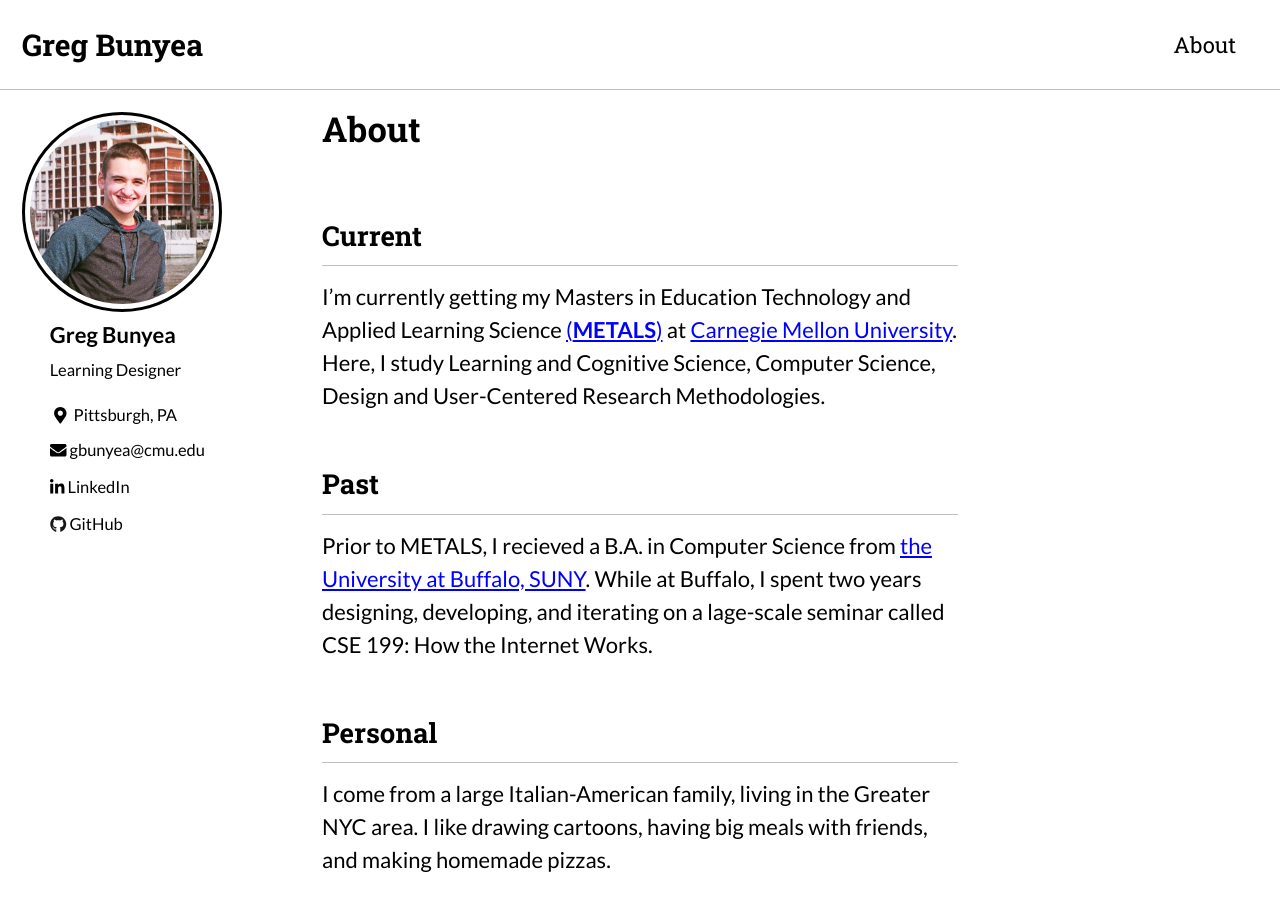
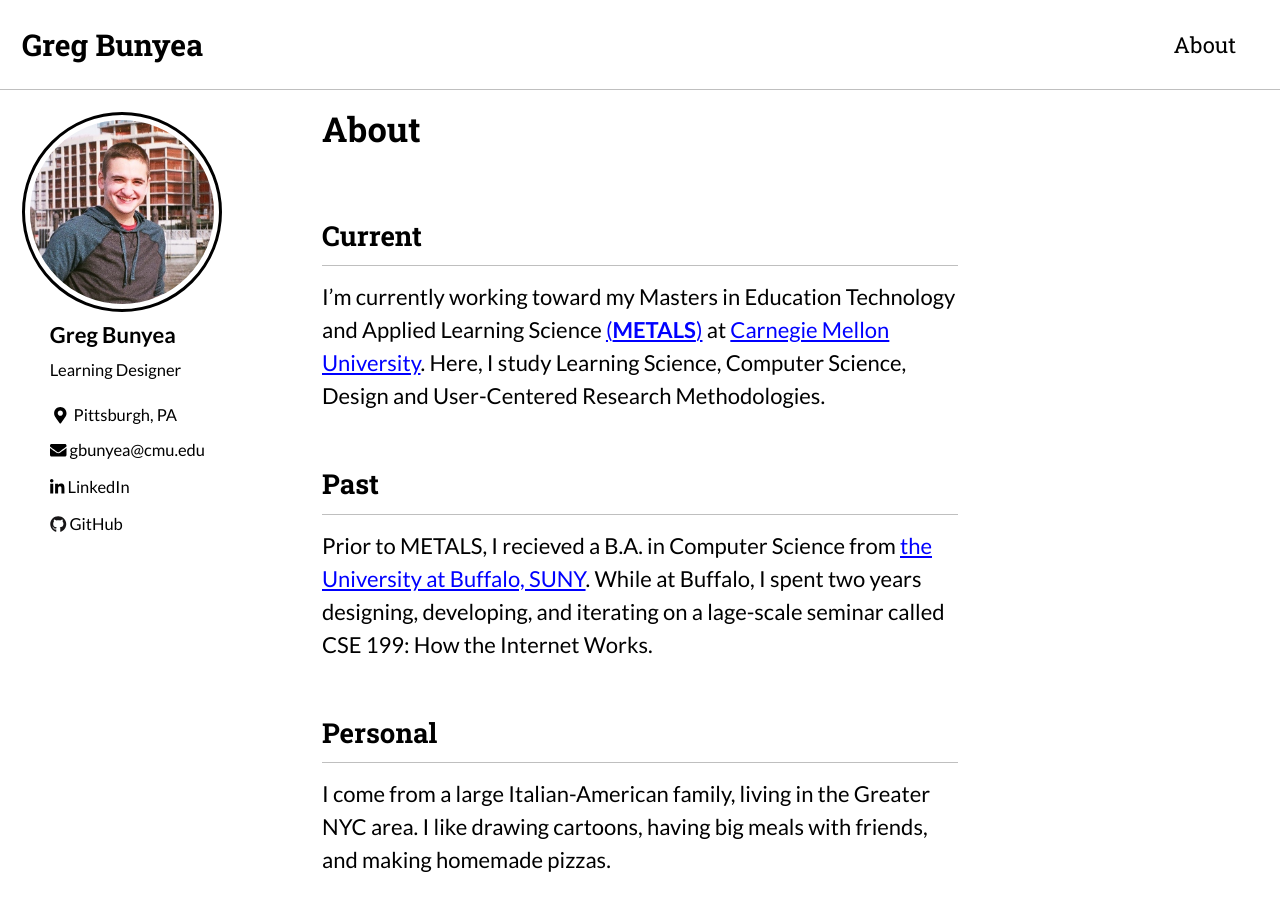
Before and after one commit to gjbunyea/www, a Jekyll site: the page built from _pages/about.md, in a window 1280 px wide and 900 px high. Built offline with Jekyll 4.4.1, drawn with Linux system fonts in a browser that asks for light colours; cached includes are drawn as plain includes; nearby versions of some CDN libraries.

```diff
--- a/_pages/about.md
+++ b/_pages/about.md
@@ -4,10 +4,10 @@ title: About
 permalink: /about/
 ---
 ## Current
-I'm currently getting my Masters in Education Technology and Applied Learning Science [(**METALS**)](https://metals.hcii.cmu.edu) at [Carnegie Mellon University](cmu.edu). Here, I study Learning and Cognitive Science, Computer Science, Design and User-Centered Research Methodologies.
+I'm currently working toward my Masters in Education Technology and Applied Learning Science [(**METALS**)](https://metals.hcii.cmu.edu) at [Carnegie Mellon University](https://cmu.edu). Here, I study Learning Science, Computer Science, Design and User-Centered Research Methodologies.
 
 ## Past
-Prior to METALS, I recieved a B.A. in Computer Science from [the University at Buffalo, SUNY](buffalo.edu). While at Buffalo, I spent two years designing, developing, and iterating on a lage-scale seminar called CSE 199: How the Internet Works.
+Prior to METALS, I recieved a B.A. in Computer Science from [the University at Buffalo, SUNY](https://buffalo.edu). While at Buffalo, I spent two years designing, developing, and iterating on a lage-scale seminar called CSE 199: How the Internet Works.
 
 ## Personal
 I come from a large Italian-American family, living in the Greater NYC area. I like drawing cartoons, having big meals with friends, and making homemade pizzas.
--- a/_sass/minimal-mistakes/_archive.scss
+++ b/_sass/minimal-mistakes/_archive.scss
@@ -79,7 +79,7 @@
 .archive__item-teaser {
   position: relative;
   border-radius: 10px;
-  border: 3px solid $greg-theme-main-color;
+  border: 3px solid $gore-color;
   // filter:brightness(.8);
   overflow: hidden;
 
--- a/_sass/minimal-mistakes/_buttons.scss
+++ b/_sass/minimal-mistakes/_buttons.scss
@@ -30,7 +30,7 @@
 
   /* button colors */
   $buttoncolors:
-  (primary, $primary-color),
+  (primary, $gore-color),
   (inverse, #fff),
   (light-outline, transparent),
   (success, $success-color),
--- a/_sass/minimal-mistakes/_variables.scss
+++ b/_sass/minimal-mistakes/_variables.scss
@@ -63,7 +63,7 @@ $border-color: $lighter-gray !default;
 $form-background-color: $lighter-gray !default;
 $footer-background-color: $lighter-gray !default;
 
-$greg-theme-main-color: #1155cc !default;
+$gore-color: #1155cc !default;
 $primary-color: #1155cc !default;
 $success-color: #3fa63f !default;
 $warning-color: #d67f05 !default;
```
Also changed, not shown: index.md (+18 -0 lines).
